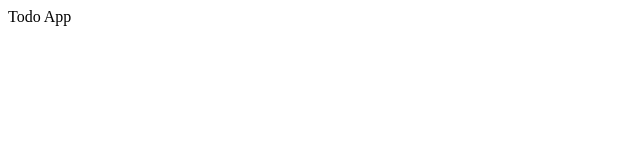
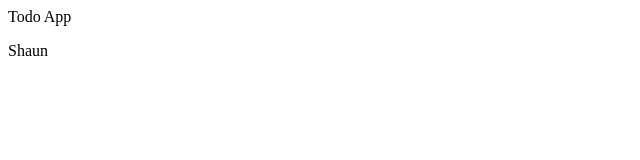
Before and after one commit to Shaunpeterson/JavaScript-todo-app, a plain HTML site: page index.html in a window 1280 px wide. Shown: the full height of the page, 0-640 px from the left. Drawn offline with Linux system fonts and the light colour scheme.

Commit message:
New P tag
P tag

```diff
--- a/index.html
+++ b/index.html
@@ -7,7 +7,7 @@
 </head>
 <body>
 <header>Todo App</header>
-
+<p> Shaun</p>
 
 
 <script type="text/javascript" src="./Script/Code.js"></script>
```
